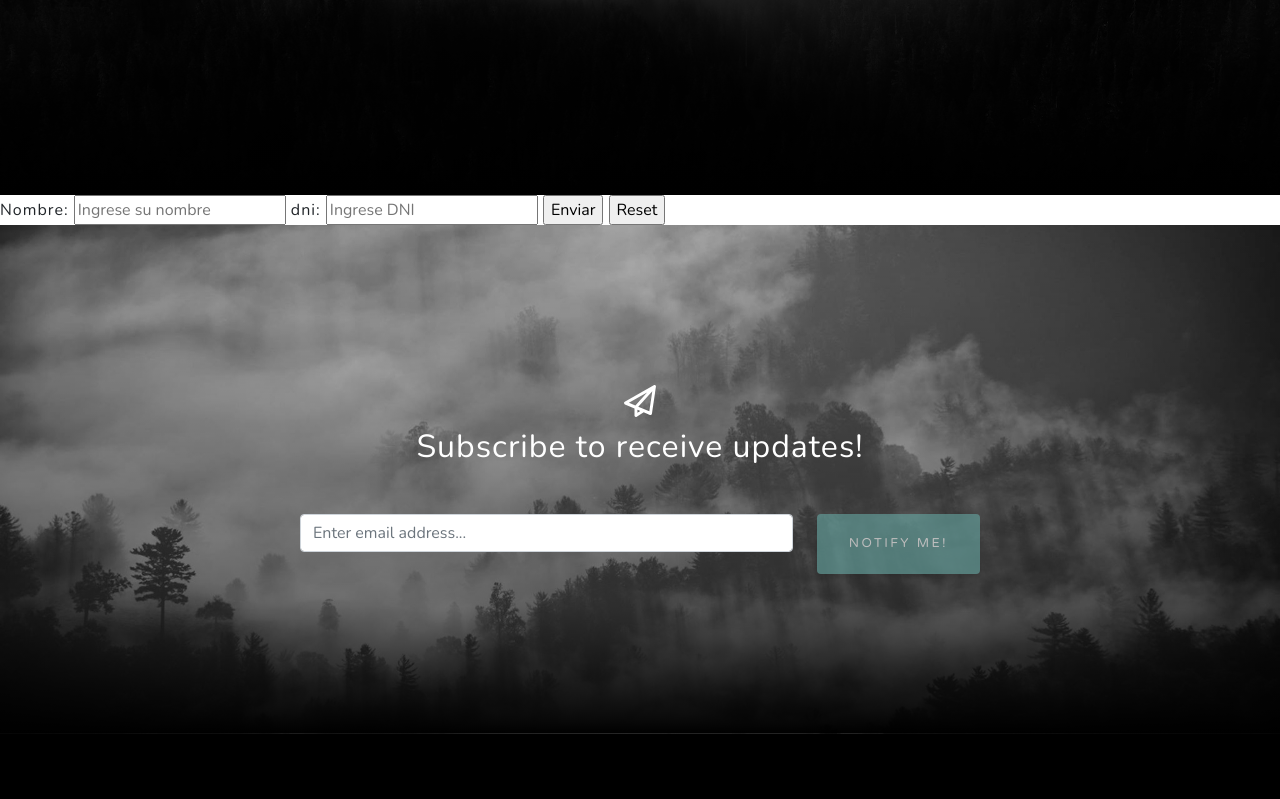
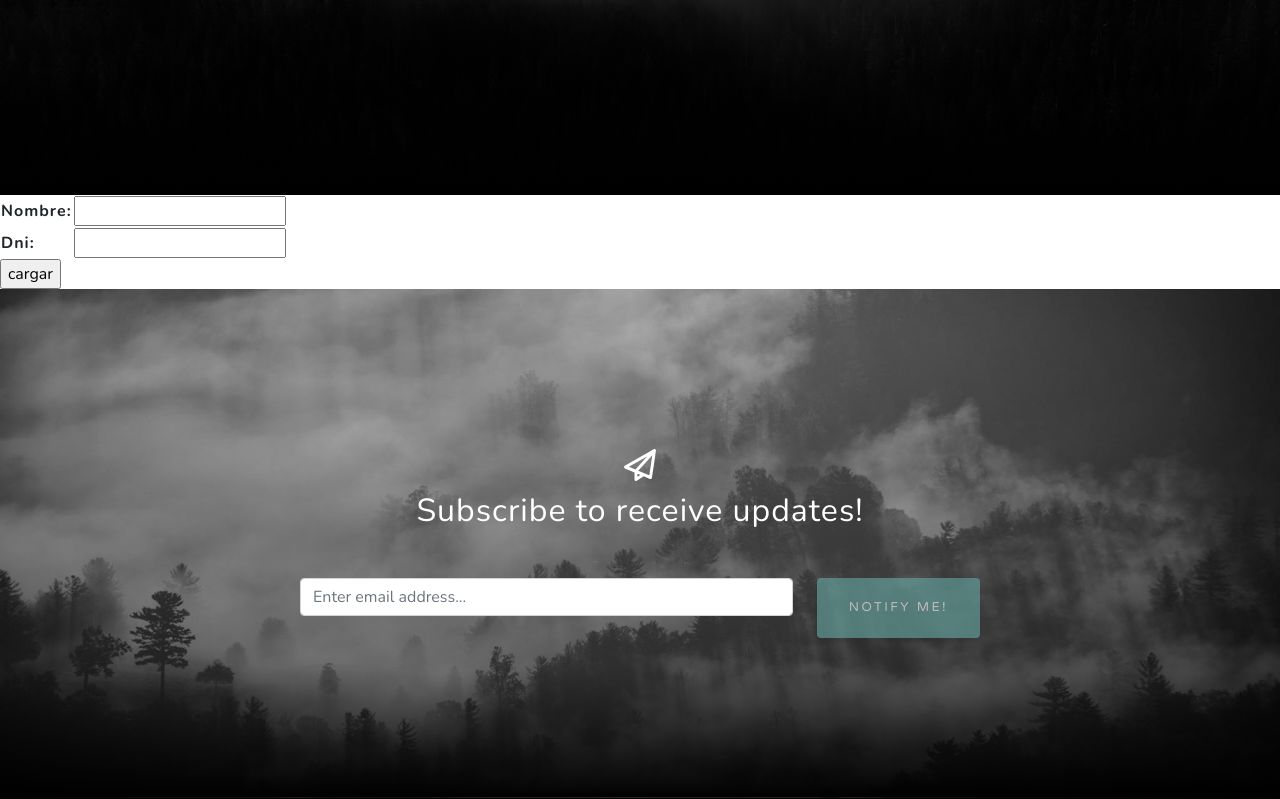
Before and after one commit to CurthbertAllgood/ProyectoCoderHouse, a Django app: page /aplicoder/familiares/ in a window 1280 px wide. Shown: the part 605-1404 px from the top of the page. Run offline with Django 4.2, Linux system fonts and the light colour scheme; some libraries are stand-ins or nearby versions.

Commit message:
actualizacion form api andando

```diff
--- a/coderhouse/aplicoder/forms.py
+++ b/coderhouse/aplicoder/forms.py
@@ -1,4 +1,6 @@
+from email.policy import default
+from enum import auto
 from django import forms
 class Dato(forms.Form):
-    nombre = forms.CharField(max_length=40)
+    nombre = forms.CharField()
     dni = forms.IntegerField()
--- a/coderhouse/aplicoder/models.py
+++ b/coderhouse/aplicoder/models.py
@@ -17,4 +17,4 @@ class selecciones(models.Model):
 
 class Familia(models.Model):
     nombre=models.CharField(max_length=40)
-    DNI=models.IntegerField()
+    dni=models.IntegerField()
--- a/coderhouse/aplicoder/templates/aplicoder/familiares.html
+++ b/coderhouse/aplicoder/templates/aplicoder/familiares.html
@@ -7,12 +7,11 @@
 
     <form action="/aplicoder/familiares/" method="POST">
         {% csrf_token %}
-        <label for="Nombre">Nombre:</label>
-        <input type="text"  name="Nombre" placeholder="Ingrese su nombre">
 
-        <label for="DNI">dni:</label>
-        <input type= "number" name="dni" placeholder="Ingrese DNI">
 
-        <input type="submit" value="Enviar">
-        <input type="reset" name="Borrar">
+        <table>
+            {{formulario}}
+        </table>
+        <input type="submit" value="cargar">
+
 {% endblock familiares %}
--- a/coderhouse/aplicoder/urls.py
+++ b/coderhouse/aplicoder/urls.py
@@ -5,4 +5,5 @@ from aplicoder.views import *
 urlpatterns = [
     path('',inicio),
     path('familiares/',family),
+
 ]
--- a/coderhouse/aplicoder/views.py
+++ b/coderhouse/aplicoder/views.py
@@ -11,16 +11,18 @@ def inicio(request):
 
 def family(request):
     if request.method=='POST':
-        familiaridad=Dato(request.POST)
+        familiaridad=Dato(data=request.POST)
         print(familiaridad)
         print("pasastee los dastos a familiaridad\n")
         if familiaridad.is_valid():
             print("\nentraste")
             datos=familiaridad.cleaned_data
             print("\npasaste el cleaned data")
-            datos=Familia(nombre=datos['Nombre'],dni=datos['dni'])
+            datos=Familia(nombre=datos['nombre'], dni=datos['dni'])
             datos.save()
-        return render(request, "aplicoder/familiares.html")
+            return render(request,"aplicoder/index.html")
     else:
-        familiaridad=Dato()
-        return render(request, "aplicoder/familiares.html")
+
+        familiaridad_form=Dato()
+        print("is_valid false")
+        return render(request, 'aplicoder/familiares.html',{"formulario": familiaridad_form})
```
Also changed, not shown: coderhouse/aplicoder/migrations/0001_initial.py, coderhouse/aplicoder/migrations/0002_rename_dni_familia_dni.py, coderhouse/aplicoder/migrations/0003_alter_familia_nombre.py (deleted), coderhouse/db.sqlite3.
